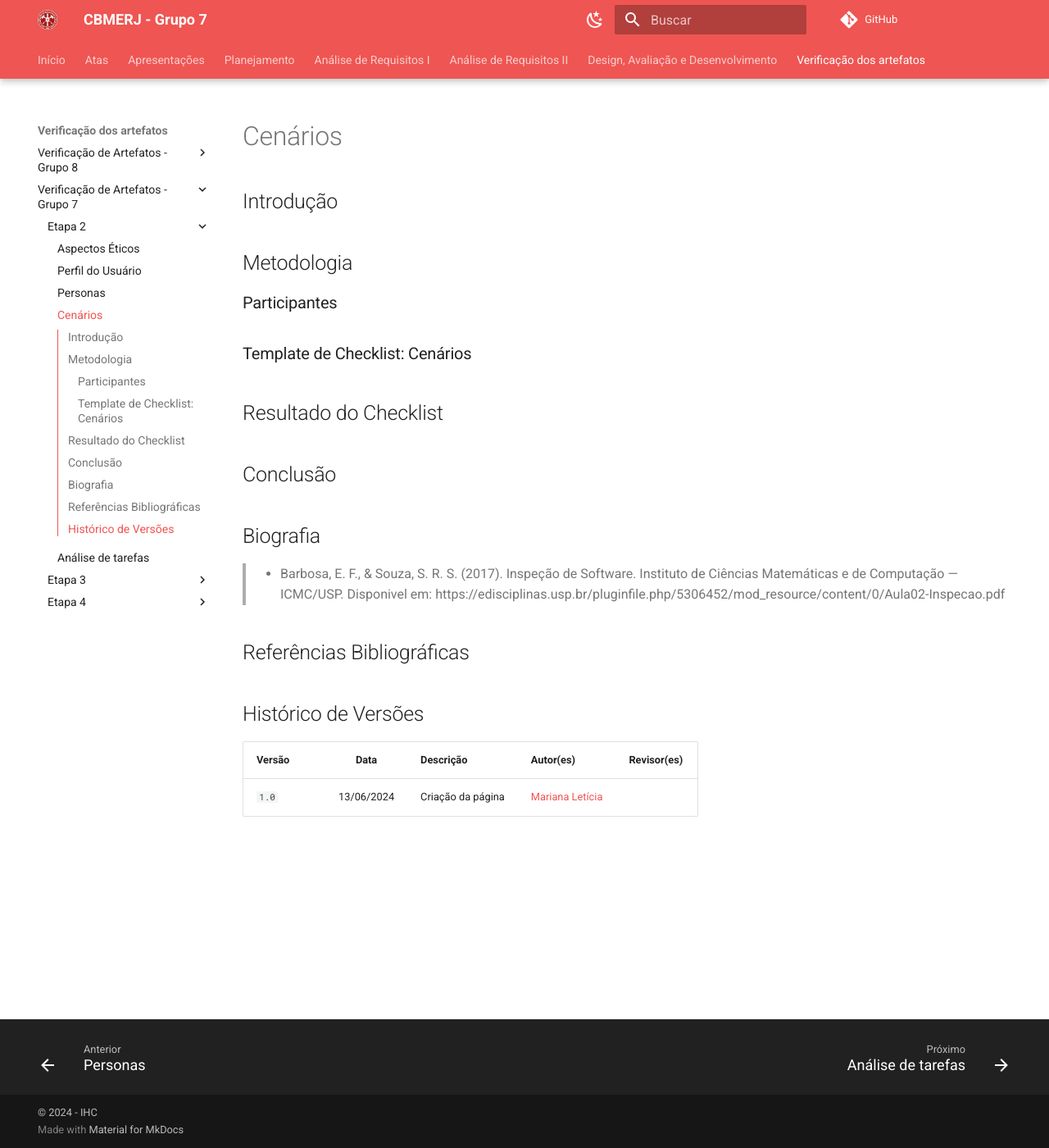
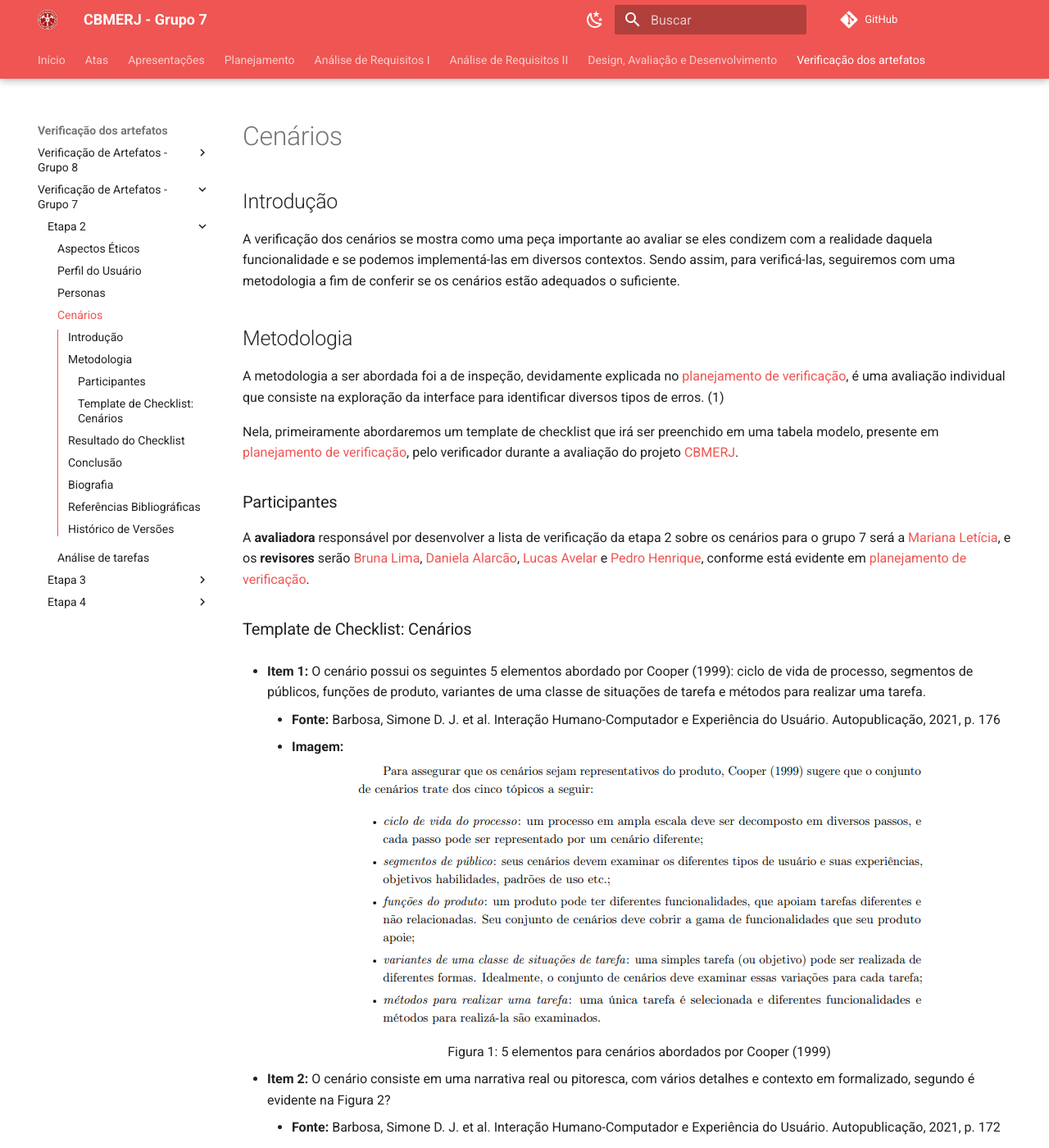
Before and after one commit to Interacao-Humano-Computador/2024.1-CBMERJ, an MkDocs documentation site: the page built from docs/verificacao_artefatos/verificacao_nosso_grupo/etapa_2/cenarios.md, in a window 1280 px wide and 1400 px high. Shown: the whole window at 82% size. Built offline with MkDocs 1.6.1 and Material for MkDocs 9.7.7, drawn with Linux system fonts in a browser that asks for light colours; comment, search, counter and statistics services are not loaded; some of the changed text lies outside the part shown.

Commit message:
adição do template de checklist de cenários

```diff
--- a/docs/verificacao_artefatos/verificacao_nosso_grupo/etapa_2/cenarios.md
+++ b/docs/verificacao_artefatos/verificacao_nosso_grupo/etapa_2/cenarios.md
@@ -1,12 +1,65 @@
 ## Introdução
+A verificação dos cenários se mostra como uma peça importante ao avaliar se eles condizem com a realidade daquela funcionalidade e se podemos implementá-las em diversos contextos. Sendo assim, para verificá-las, seguiremos com uma metodologia a fim de conferir se os cenários estão adequados o suficiente.
+
+## Metodologia
+A metodologia a ser abordada foi a de inspeção, devidamente explicada no [planejamento de verificação](../planejamento_verificacao.md), é uma avaliação individual que consiste na exploração da interface para identificar diversos tipos de erros. (1)
+
+Nela, primeiramente abordaremos um template de checklist que irá ser preenchido em uma tabela modelo,  presente em [planejamento de verificação](../planejamento_verificacao.md), pelo verificador durante a avaliação do projeto [CBMERJ](https://interacao-humano-computador.github.io/2024.1-CBMERJ/).
+
+### Participantes
+A **avaliadora** responsável por desenvolver a lista de verificação da etapa 2 sobre os cenários para o grupo 7 será a [Mariana Letícia](https://github.com/Marianannn), e os **revisores** serão [Bruna Lima](https://github.com/libruna), [Daniela Alarcão](https://github.com/danialarcao), [Lucas Avelar](https://github.com/LucasAvelar2711) e  [Pedro Henrique](https://github.com/PedroHhenriq), conforme está evidente em [planejamento de verificação](../planejamento_verificacao.md).
+
+### Template de Checklist: Cenários
+
+- **Item 1:** O cenário possui os seguintes 5 elementos abordado por Cooper (1999): ciclo de vida de processo, segmentos de públicos, funções de produto, variantes de uma classe de situações de tarefa e métodos para realizar uma tarefa.
+    - **Fonte:**  Barbosa, Simone D. J. et al. Interação Humano-Computador e Experiência do Usuário. Autopublicação, 2021, p. 176
+    - **Imagem:** <br>
+
+    <center>
+
+    ![](img/cenario_cooper.png)
+
+    </center>
+
+    <p style="text-align: center">Figura 1:    5 elementos para cenários abordados por Cooper (1999)</p>
+
+- **Item 2:** O cenário consiste em uma narrativa real ou pitoresca, com vários detalhes e contexto em formalizado, segundo é evidente na Figura 2?
+    - **Fonte:**  Barbosa, Simone D. J. et al. Interação Humano-Computador e Experiência do Usuário. Autopublicação, 2021, p. 172
+    - **Imagem:** <br>
+
+    <center>
+
+    ![](img/cenario_descricao_img_1.png)
+
+    </center>
+
+    <p style="text-align: center">Figura 2: Imagem do livro citado acima descrevendo como deve ser um cenário</p>
+
+- **Item 3:** O cenário contém esses seguintes elementos: ambiente ou contexto; atores; objetivos; planejamento; ações; eventos; e avaliação, segundo Rosson e Carroll (2002) e Cooper (1999) e a Figura 3 a seguir:
+    - **Fonte:** Barbosa, Simone D. J. et al. Interação Humano-Computador e Experiência do Usuário. Autopublicação, 2021, p. 172
+    - **Imagem:** <br>
+
+    <center>
+
+    ![](img/cenario_elementos_img_2.png)
+
+    </center>
+
+    <p style="text-align: center">Figura 3: Imagem do livro citado acima descrevendo como deve ser um cenário</p>
+
+- **Item 4:** Os cenários respondem, segundo a figura 4 seguir, as perguntas: Por que? Como? O que é?
+    - **Fonte:** Barbosa, Simone D. J. et al. Interação Humano-Computador e Experiência do Usuário. Autopublicação, 2021, p. 174
+    - **Imagem:** <br>
+
+    <center>
+
+    ![imagem com texto descrevendo quais perguntas o cenário deve responder](img/cenario_tabela_perguntas_img_3.png)
+
+    </center>
+
+    <p style="text-align: center">Figura 4: imagem com texto descrevendo quais perguntas o cenário deve responder</p>
 
 
-## Metodologia
-
-
-### Participantes
-
-### Template de Checklist: Cenários
 <!-- template de checklist -->
 <!-- - **Item 1:** (COLOCAR DESCRIÇÃO AQUI)
     - **Fonte:**
@@ -101,10 +154,11 @@ title="YouTube video player" frameborder="0" allow="accelerometer; autoplay; cli
 >- Barbosa, E. F., & Souza, S. R. S. (2017). Inspeção de Software. Instituto de Ciências Matemáticas e de Computação — ICMC/USP. Disponivel em: https://edisciplinas.usp.br/pluginfile.php/5306452/mod_resource/content/0/Aula02-Inspecao.pdf
 
 ## Referências Bibliográficas
-
+> 1. Barbosa, Simone D. J. et al. Interação Humano-Computador e Experiência do Usuário. Autopublicação, 2021, p. 286.
 
 ## Histórico de Versões
 
 | Versão |    Data    | Descrição                                 | Autor(es)                                       | Revisor(es)                                    |
 | ------ | :--------: | ----------------------------------------- | ----------------------------------------------- | ---------------------------------------------- |
 | `1.0`   | 13/06/2024 | Criação da página                         | [Mariana Letícia](https://github.com/Marianannn) |   |
+| `2.0`   | 22/06/2024 | adição do template de cenários                         | [Mariana Letícia](https://github.com/Marianannn) |   |
```
Also changed, not shown: docs/verificacao_artefatos/verificacao_nosso_grupo/etapa_2/analise_tarefas.md (+1 -1 lines), docs/verificacao_artefatos/verificacao_nosso_grupo/etapa_2/img/cenario_cooper.png (added), docs/verificacao_artefatos/verificacao_nosso_grupo/etapa_2/img/cenario_descricao_img_1.png (added), docs/verificacao_artefatos/verificacao_nosso_grupo/etapa_2/img/cenario_elementos_img_2.png (added), docs/verificacao_artefatos/verificacao_nosso_grupo/etapa_2/img/cenario_tabela_perguntas_img_3.png (added).
